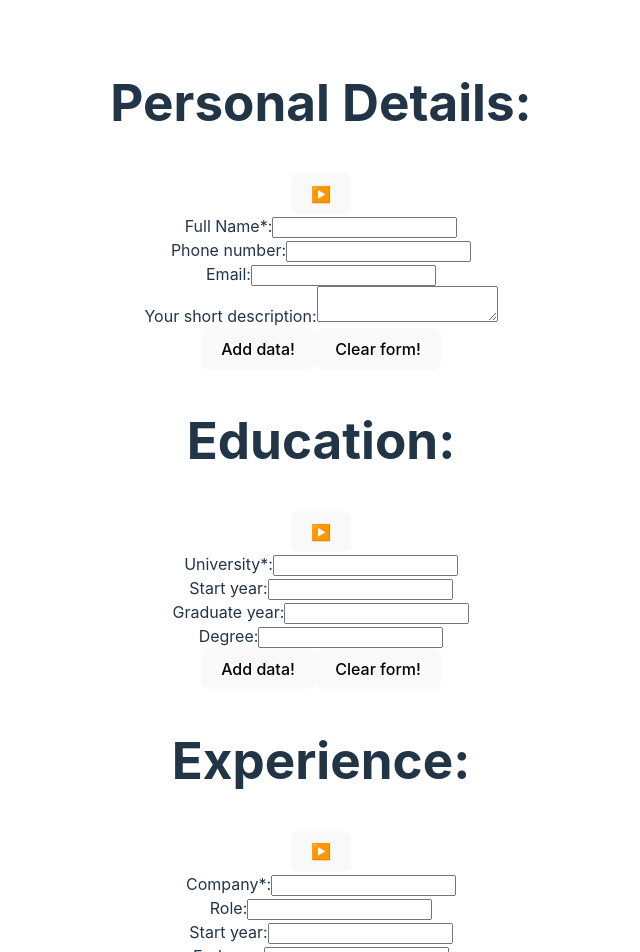
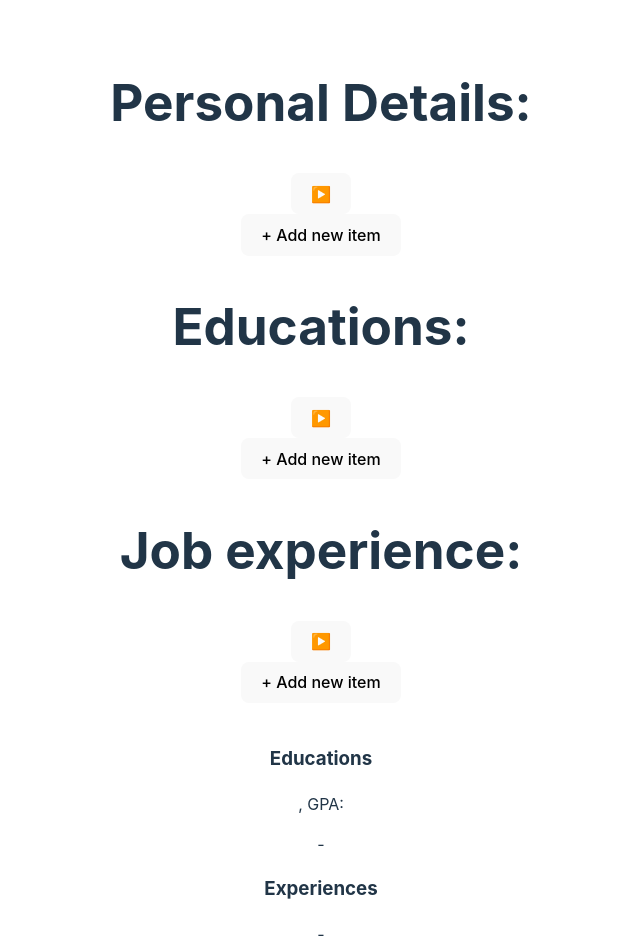
Before and after one commit to B1aho/cv-builder, a React (Vite) app: page / in a window 1280 px wide. Shown: the top 952 px of the page, without its empty margins (319-959 px from the left). Built offline with nearby package versions, Linux system fonts and the light colour scheme.

Commit message:
Refactor project, lift up shared state in App

```diff
--- a/src/App.jsx
+++ b/src/App.jsx
@@ -1,38 +1,71 @@
 import { useState } from 'react';
 import './App.css';
-import { CollapsibleItem } from './components/CollapsibleItem';
-import { EducationForm } from './components/EducationForm';
-import { ExperienceForm } from './components/ExperienceForm';
-import { PersonalForm } from './components/PersonalForm';
+import { CollapsibleFormList } from './components/CollapsibleFormList';
 import { Preview } from './components/Preview';
+import { experienceForm, educationForm, personalForm, personal, experience, education } from './formConfig';
 
 function App() {
+  // Храним данные для всех секций в состоянии
   const [data, setData] = useState({
-    fullname: "Your fullname will be here",
-    phone: "+1(234)5607",
-    email: "mail@gmail.com",
-    shortDescription: "Short self presentation...",
-    university: "university",
-    startYear: "2016",
-    graduateYear: "2020",
-    degree: "Phd",
-    company: "Company",
-    role: "Role",
-    startJobYear: "2022",
-    endJobYear: "2024",
-    jobDescription: "Some job desc..."
-  })
-  const onFormDataSubmit = (formData) => {
-    console.log(formData);
-    const newData = {...data, ...formData}
+    personal: [],
+    education: [],
+    experience: [],
+  });
+
+  const onChange = (value, control, type, formId) => {
+    const newData = {...data};
+    newData[type].forEach(form => {
+      form.id === formId ? form[control] = value : null;
+    });
     setData(newData);
   }
+
+  const onAddForm = (type) => {
+    const newData = {...data};
+    switch (type) {
+    case 'personal':{
+      const newForm = {...personal};
+      newForm.id = crypto.randomUUID();
+      newData[type].push(newForm);}
+      break;
+    case 'education':{
+      const newForm = {...education};
+      newForm.id = crypto.randomUUID();
+      newData[type].push(newForm);
+    }
+      break;
+    case 'experience':{
+      const newForm = {...experience};
+      newForm.id = crypto.randomUUID();
+      newData[type].push(newForm);
+    }
+      break;
+    default:
+      break;
+    }
+    setData(newData);
+  };
+
+  const onComplete = (id, type, value) => {
+    const newData = {...data};
+    newData[type].forEach(form => {
+      form.id === id ? form.isComplete = value : null;
+    });
+    setData(newData);
+  }
+
+  const onRemove = (type, formId) => {
+    const newData = {...data};
+    newData[type] = newData[type].filter((form) => form.id !== formId);
+    setData(newData);
+  }
+
   return (
     <>
       <section id="forms-section">
-        <CollapsibleItem onFormDataSubmit={onFormDataSubmit} title="Personal Details:" Form={PersonalForm} />
-        <CollapsibleItem onFormDataSubmit={onFormDataSubmit} title="Education:" isMultiple={true} Form={EducationForm} />
-        <CollapsibleItem onFormDataSubmit={onFormDataSubmit} title="Experience:" isMultiple={true} Form={ExperienceForm} />
+        <CollapsibleFormList onRemove={onRemove} onComplete={onComplete} onAddForm={onAddForm} onChange={onChange} controls={personalForm} type='personal' forms={data.personal} title="Personal Details:" />
+        <CollapsibleFormList onRemove={onRemove} onComplete={onComplete} onAddForm={onAddForm} onChange={onChange} controls={educationForm} type='education' forms={data.education} title="Educations:" isMultiple={true} />
+        <CollapsibleFormList onRemove={onRemove} onComplete={onComplete} onAddForm={onAddForm} onChange={onChange} controls={experienceForm} type='experience' forms={data.experience} title="Job experience:" isMultiple={true} />
       </section>
       <section id="preview">
         <Preview formData={data}/>
@@ -41,4 +74,4 @@ function App() {
   )
 }
 
-export default App
+export default App;
--- /dev/null
+++ b/src/components/CollapsibleFormList.jsx
@@ -0,0 +1,43 @@
+import { useState } from "react";
+import { FormBase } from "./FormBase";
+
+export function CollapsibleFormList({onRemove, onAddForm, onChange, onComplete, title, type, forms, controls, isMultiple = false}) {
+  const [isCollapse, setCollapse] = useState(false);
+
+  const onFormChange = (value, control, formID) => {
+    onChange(value, control, type, formID)
+  }
+
+  const toggleCollapse = () => {
+    const newValue = isCollapse ? false : true;
+    setCollapse(newValue);
+  };
+
+  const removeForm = (id) => {
+    onRemove(type, id);
+  }
+
+  const everyOtherIsDone = () => {
+    if (forms.length === 0)
+      return true;
+    return forms.every((form) => form.completed === true);
+  }
+
+
+  return (
+    <div>
+      <header onClick={toggleCollapse} style={{ cursor: 'pointer' }}>
+        <h1>{title}</h1>
+        <button>▶️</button>
+      </header>
+      <div style={{display: isCollapse ? 'none': 'block'}}>
+        {forms.length > 0 &&
+        forms.map(form => {
+          return (<FormBase key={form.id} formValues={form} onChange={onFormChange} onComplete={(id, value) => onComplete(id, type, value)} removeForm={removeForm} controls={controls} />)
+        })}
+        {(isMultiple && everyOtherIsDone() || forms.length === 0) && <button onClick={() => onAddForm(type)}>+ Add new item</button>}
+      </div>
+
+    </div>
+  );
+}
--- a/src/components/CollapsibleItem.jsx
+++ /dev/null
@@ -1,51 +0,0 @@
-import { useState } from "react";
-
-export function CollapsibleItem({title, Form, isMultiple = false, onFormDataSubmit}) {
-  const [isCollapse, setCollapse] = useState(false);
-  const [forms, setForms] = useState([{id: crypto.randomUUID(), completed: false}]);
-
-  const toggleCollapse = () => {
-    const newValue = isCollapse ? false : true;
-    setCollapse(newValue);
-  };
-
-  const removeForm = (id) => {
-    const newForms = forms.filter(form => form.id !== id);
-    setForms(newForms);
-  }
-
-  const onAddFormClick = () => {
-    const newForms = [...forms];
-    newForms.push({id: crypto.randomUUID(), completed: false});
-    setForms(newForms);
-  };
-
-  const everyOtherIsDone = () => {
-    if (forms.length === 0)
-      return true;
-    return forms.every((form) => form.completed === true);
-  }
-
-  const onComplete = (id, newValue, data) => {
-    const newForms = [...forms];
-    newForms.forEach(form => form.id === id ? form.completed = newValue : null);
-    setForms(newForms);
-    onFormDataSubmit(data);
-  };
-
-  return (
-    <div>
-      <header onClick={toggleCollapse} style={{ cursor: 'pointer' }}>
-        <h1>{title}</h1>
-        <button>▶️</button>
-      </header>
-      <div style={{display: isCollapse ? 'none': 'block'}}>
-        {forms.map(form => {
-          return <Form removeForm={removeForm} key={form.id} id={form.id} onComplete={onComplete} isComplete={form.completed} />;
-        })}
-        {isMultiple && everyOtherIsDone() && <button onClick={onAddFormClick}>+ Add new item</button>}
-      </div>
-
-    </div>
-  );
-}
--- a/src/components/EducationForm.jsx
+++ /dev/null
@@ -1,25 +0,0 @@
-import { FormBase } from "./FormBase";
-
-export function EducationForm({id, onComplete, isComplete, removeForm}) {
-  const controls = [
-    {
-      id: "university",
-      label: "University*:",
-      required: true,
-    },
-    {
-      id: "startYear",
-      label: "Start year:",
-    },
-    {
-      id: "graduateYear",
-      label: "Graduate year:",
-    },
-    {
-      id: "degree",
-      label: "Degree:",
-    },
-  ];
-
-  return <FormBase onComplete={onComplete} removeForm={removeForm} isComplete={isComplete} controls={controls} requiredId="university" id={id}/>
-}
--- a/src/components/ExperienceForm.jsx
+++ /dev/null
@@ -1,30 +0,0 @@
-import { FormBase } from "./FormBase";
-
-export function ExperienceForm({id, onComplete, isComplete, removeForm}) {
-  const controls = [
-    {
-      id: "company",
-      label: "Company*:",
-      required: true,
-    },
-    {
-      id: "role",
-      label: "Role:",
-    },
-    {
-      id: "startJobYear",
-      label: "Start year:",
-    },
-    {
-      id: "endJobYear",
-      label: "End year:",
-    },
-    {
-      id: "jobDescription",
-      label: "Job description:",
-      type: "textarea"
-    }
-  ];
-
-  return <FormBase onComplete={onComplete} removeForm={removeForm} isComplete={isComplete} controls={controls} requiredId="company" id={id}/>
-}
--- a/src/components/FormBase.jsx
+++ b/src/components/FormBase.jsx
@@ -1,69 +1,50 @@
-import { useState } from "react";
 import { FormField } from "./FormField"
 import { ControlBtns } from "./FormControlBtns";
 import { FormCardView } from "./FormCardView";
 
-export function FormBase({id, isComplete, removeForm, onComplete, controls, requiredId}) {
-  const [formData, setFormData] = useState(controls.reduce((acc, curr) => {
-    acc[curr.id] = '';
-    return acc;
-  }, {}));
-
-  const handleFormData = (e, id) => {
+export function FormBase({formValues, onChange, removeForm, onComplete, controls}) {
+  const handleFormData = (e, control) => {
     const value = e.target.value;
-    const newformData = { ...formData};
-    newformData[id] = value;
-    setFormData(newformData);
+    onChange(value, control, formValues.id)
   };
 
   const clearFormData = (e) => {
     e.preventDefault();
-    const newformData = { ...formData};
-    Object.keys(newformData).forEach(key => {
-      newformData[key] = '';
-    })
-    setFormData(newformData);
+
   }
 
   const handleSubmit = (e) => {
     e.preventDefault();
     const form = e.target.form
     if (form.checkValidity()) {
-      const filledData = {}
-      const formData = new FormData(form);
-      formData.forEach((value, key) => {
-        if (value) {
-          filledData[key] = value;
-        }
-      });
-      onComplete(id, true, filledData);
+      onComplete(formValues.id, true);
     }
     else
       form.reportValidity();
   }
 
-  if (isComplete)
+  if (formValues.isComplete)
     return (
       <FormCardView
-        title={formData[requiredId]}
-        onRemoveClick={removeForm ? () => removeForm(id) : false}
-        onEditClick={() => onComplete(id, false)}/>
+        title={formValues[formValues.shortView]}
+        onRemoveClick={removeForm ? () => removeForm(formValues.id) : false}
+        onEditClick={() => onComplete(formValues.id, false)}/>
     );
 
   return (
-    <form id={id} action="/">
+    <form id={formValues.id} action="/">
       {controls.map(controlInfo => {
         return <FormField
           key={controlInfo.id}
           onChange={handleFormData}
-          value={formData[controlInfo.id]}
+          value={formValues[controlInfo.id]}
           id={controlInfo.id}
           label={controlInfo.label}
           required = {controlInfo.required ? true : false}
           type={controlInfo.type}
         />
       })}
-      <ControlBtns formId={id} onReset={clearFormData} onSubmit={handleSubmit}/>
+      <ControlBtns formId={formValues.id} onReset={clearFormData} onSubmit={handleSubmit}/>
     </form>
   )
 }
--- a/src/components/PersonalForm.jsx
+++ /dev/null
@@ -1,28 +0,0 @@
-import { FormBase } from "./FormBase";
-
-export function PersonalForm({id, onComplete, isComplete}) {
-  const controls = [
-    {
-      id: "fullname",
-      label: "Full Name*:",
-      required: true,
-    },
-    {
-      id: "phone",
-      label: "Phone number:",
-      required: true,
-    },
-    {
-      id: "email",
-      label: "Email:",
-      type: "email",
-    },
-    {
-      id: "shortDescription",
-      label: "Your short description:",
-      type: "textarea",
-    },
-  ];
-
-  return <FormBase onComplete={onComplete} isComplete={isComplete} controls={controls} requiredId="fullname" id={id}/>
-}
--- a/src/components/Preview.jsx
+++ b/src/components/Preview.jsx
@@ -29,7 +29,7 @@ export function Preview({formData}) {
         <section className="main-content experiences">
           <h3 className="main-content__title">Experiences</h3>
           <div className="preview-entry experience">
-            <p className="text-bold">{formData.company}</p>
+            <p className="text-bold">{formData.experience[0] && formData.experience[0].company}</p>
             <p className="text-light-italic">{formData.role}</p>
             <p>{formData.jobDescription}</p>
             <p>{formData.startJobYear}-{formData.endJobYear}</p>
--- /dev/null
+++ b/src/formConfig.js
@@ -0,0 +1,98 @@
+export const educationForm = [
+  {
+    id: "university",
+    label: "University*:",
+    required: true,
+  },
+  {
+    id: "startYear",
+    label: "Start year:",
+  },
+  {
+    id: "graduateYear",
+    label: "Graduate year:",
+  },
+  {
+    id: "degree",
+    label: "Degree:",
+  },
+];
+
+export const education = {
+  id: "",
+  university: "",
+  shortView: "university",
+  startYear: "",
+  graduateYear: "",
+  degree: "",
+  isComplete: false,
+}
+
+export const experienceForm = [
+  {
+    id: "company",
+    label: "Company*:",
+    required: true,
+  },
+  {
+    id: "role",
+    label: "Role:",
+  },
+  {
+    id: "startJobYear",
+    label: "Start year:",
+  },
+  {
+    id: "endJobYear",
+    label: "End year:",
+  },
+  {
+    id: "jobDescription",
+    label: "Job description:",
+    type: "textarea"
+  },
+];
+
+export const experience = {
+  id: "",
+  company: "",
+  shortView: "company",
+  role: "",
+  startJobYear: "",
+  endJobYear: "",
+  jobDescription: "",
+  isComplete: false,
+}
+
+export const personalForm = [
+  {
+    id: "fullname",
+    label: "Full Name*:",
+    required: true,
+  },
+  {
+    id: "phone",
+    label: "Phone number:",
+    required: true,
+  },
+  {
+    id: "email",
+    label: "Email:",
+    type: "email",
+  },
+  {
+    id: "shortDescription",
+    label: "Your short description:",
+    type: "textarea",
+  },
+];
+
+export const personal = {
+  id: "",
+  fullname: "",
+  shortView: "fullname",
+  phone: "",
+  email: "",
+  shortDescription: "",
+  isComplete: false,
+}
```
